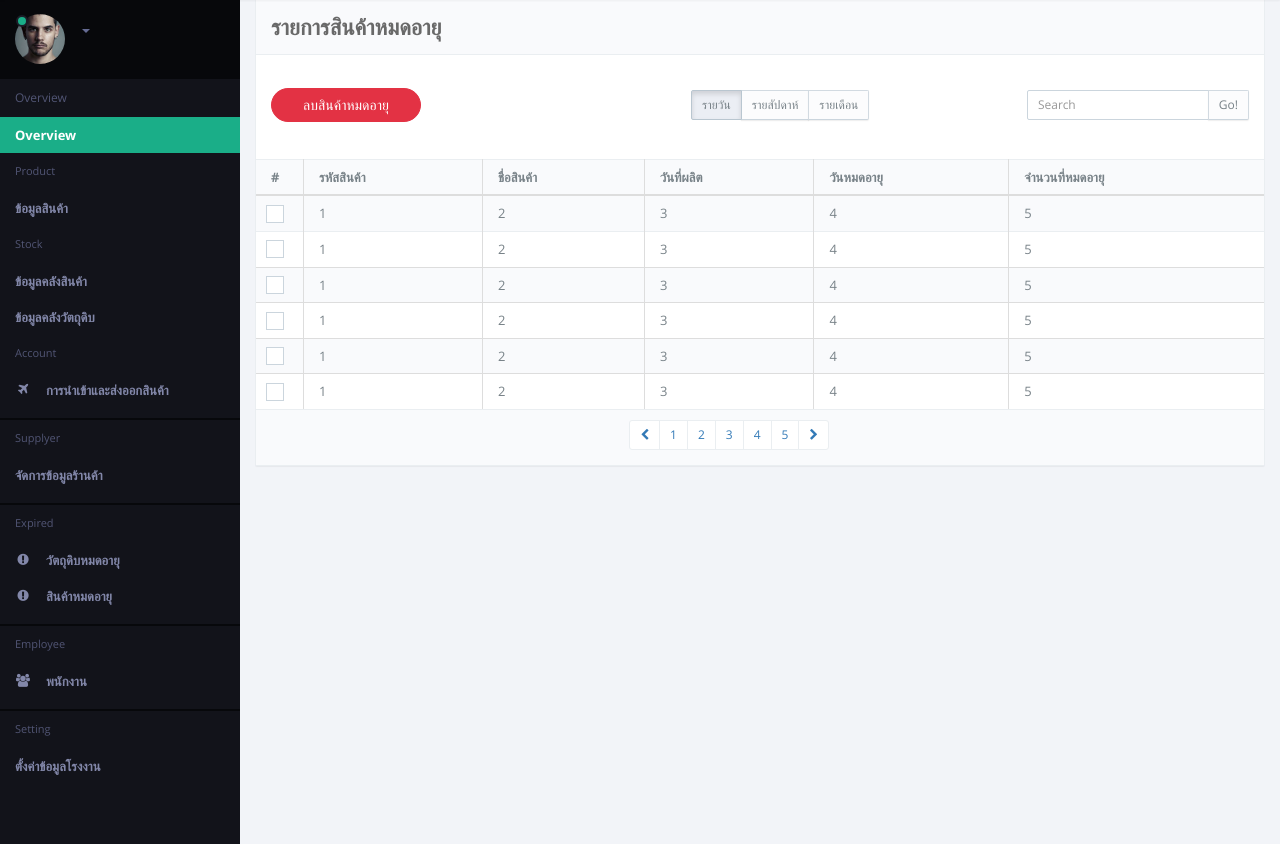
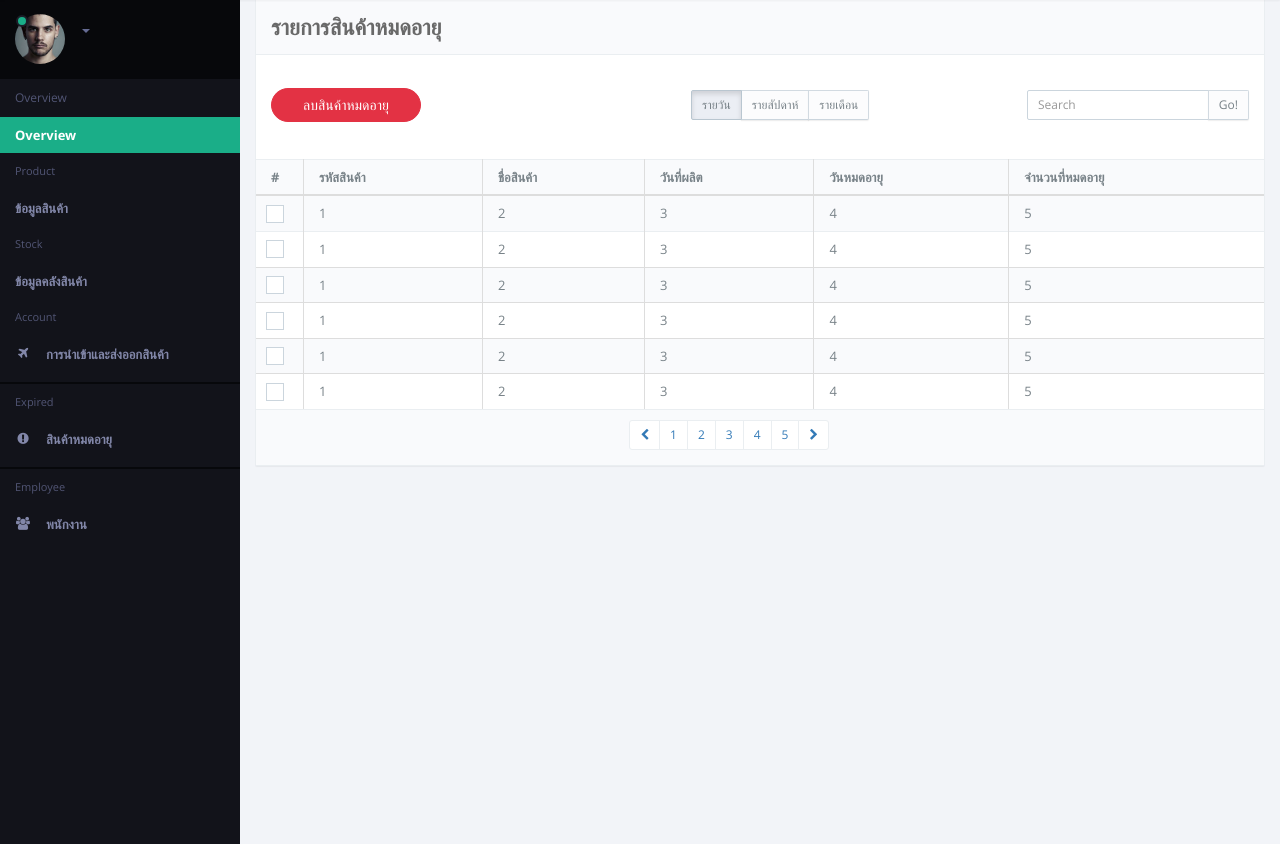
Before and after one commit to 2ManDown/GrassJelly, a CodeIgniter app: page /GrassJelly/index.php/product/product_exp in a window 1280 px wide. Shown: the part 61-905 px from the top of the page. Run offline with CodeIgniter, Linux system fonts and the light colour scheme; style sheets or scripts are compiled from the project's sources; some libraries are stand-ins or nearby versions.

Commit message:
page update

```diff
--- a/application/controllers/Product.php
+++ b/application/controllers/Product.php
@@ -10,14 +10,15 @@ class Product extends CI_Controller
 		$data['product_list'] = $this->Product_model->product_list();
 
 		$data['page'] = "product/product_list";
-		$this->test($data);
+		$this->checksession($data);
 		//$this->load->view('theme', $data);
 	}
 
 	public function product_insert()
 	{
 		$data['page'] = "product/product_insert";
-		$this->load->view('theme', $data);
+		$this->checksession($data);
+		//$this->load->view('theme', $data);
 	}
 
 	public function product_productbalance()
@@ -25,7 +26,8 @@ class Product extends CI_Controller
 		$data['product_productbalance'] = $this->Product_model->product_productbalance();
 
 		$data['page'] = "product/product_productbalance";
-		$this->load->view('theme', $data);
+		$this->checksession($data);
+		//$this->load->view('theme', $data);
 	}
 
 
@@ -34,13 +36,15 @@ class Product extends CI_Controller
 		$data['product_export'] = $this->Product_model->product_exportreport();
 
 		$data['page'] = "product/product_exportreport";
-		$this->load->view('theme', $data);
+		$this->checksession($data);
+		//$this->load->view('theme', $data);
 	}
 
 	public function product_exp()
 	{
 		$data['page'] = "product/product_exp";
-		$this->load->view('theme', $data);
+		$this->checksession($data);
+		//$this->load->view('theme', $data);
 	}
 
 	public function product_detail($product_code)
@@ -48,7 +52,8 @@ class Product extends CI_Controller
 		$data['product_list'] = $this->Product_model->product_detail($product_code);
 
 		$data['page'] = "product/product_detail";
-		$this->load->view('theme', $data);
+		$this->checksession($data);
+		//$this->load->view('theme', $data);
 	}
 
 /* 	public function product_select($product_code)
@@ -62,7 +67,8 @@ class Product extends CI_Controller
 	public function product_exportbill()
 	{
 		$data['page'] = "product/product_exportbill";
-		$this->load->view('theme', $data);
+		$this->checksession($data);
+		//$this->load->view('theme', $data);
 	}
 
 	public function product_manufacinsert()
@@ -70,7 +76,8 @@ class Product extends CI_Controller
 		$data['product_list'] = $this->Product_model->product_list();
 
 		$data['page'] = "product/product_manufacinsert";
-		$this->load->view('theme', $data);
+		$this->checksession($data);
+		//$this->load->view('theme', $data);
 	}
 
 	public function product_manufacdetail($id)
@@ -83,7 +90,8 @@ class Product extends CI_Controller
 		exit(); */
 
 		$data['page'] = "product/product_manufacdetail";
-		$this->load->view('theme', $data);
+		$this->checksession($data);
+		//$this->load->view('theme', $data);
 	}
 
 	public function product_selldetail($sell_id)
@@ -91,7 +99,8 @@ class Product extends CI_Controller
 		$data['selldetail'] = $this->Product_model->product_selldetail($sell_id);
 
 		$data['page'] = "product/product_selldetail";
-		$this->load->view('theme', $data);
+		$this->checksession($data);
+		//$this->load->view('theme', $data);
 	}
 
 	public function product_importreport()
@@ -99,9 +108,8 @@ class Product extends CI_Controller
 		$data['product_importreport'] = $this->Product_model->product_importreport();
 
 		$data['page'] = "product/product_reportim";
-		$this->load->view('theme', $data);
-
-		/* $this->Product_model->product_importreport(); */
+		$this->checksession($data);
+		//$this->load->view('theme', $data);
 
 	}
 
@@ -110,7 +118,8 @@ class Product extends CI_Controller
 		$data['product_import'] = $this->Product_model->product_import();
 
 		$data['page'] = "product/product_import";
-		$this->load->view('theme', $data);
+		$this->checksession($data);
+		//$this->load->view('theme', $data);
 	}
 
 
@@ -149,8 +158,15 @@ class Product extends CI_Controller
 	}
 
 
-	public function test($data){
+	public function checksession($data){
+		if($this->session->userdata('status') == 'ADMIN'){
 
+			$this->load->view('theme', $data);
+		}else if($this->session->userdata('status') == 'FACTORY'){
 
+			$this->load->view('factory', $data);
+		}else{
+			$this->load->view('supplyer', $data);
+		}
 	}
 }
--- a/application/views/theme.php
+++ b/application/views/theme.php
@@ -118,7 +118,7 @@
                   <div class="text-muted text-sm hidden-nav-xs padder m-t-sm m-b-sm">Overview</div>
                   <ul class="nav nav-main" data-ride="collapse">
                     <li class="active">
-                      <a href="<?php echo site_url('home/dashboard') ?>" class="auto">
+                      <a href="<?php echo site_url('') ?>" class="auto">
                         <i class="i i-statistics icon">
                         </i>
                         <span class="font-bold">Overview</span>
```
